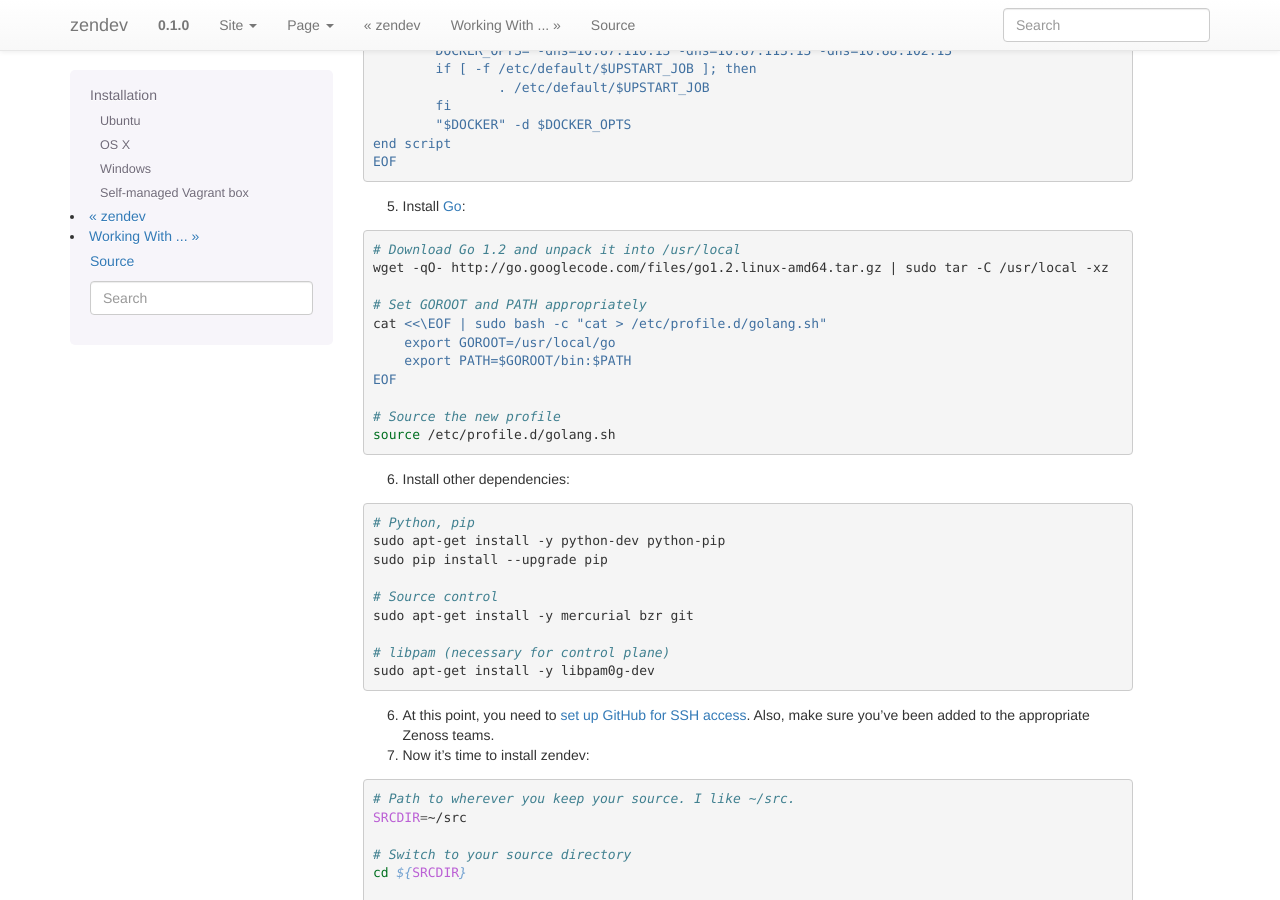
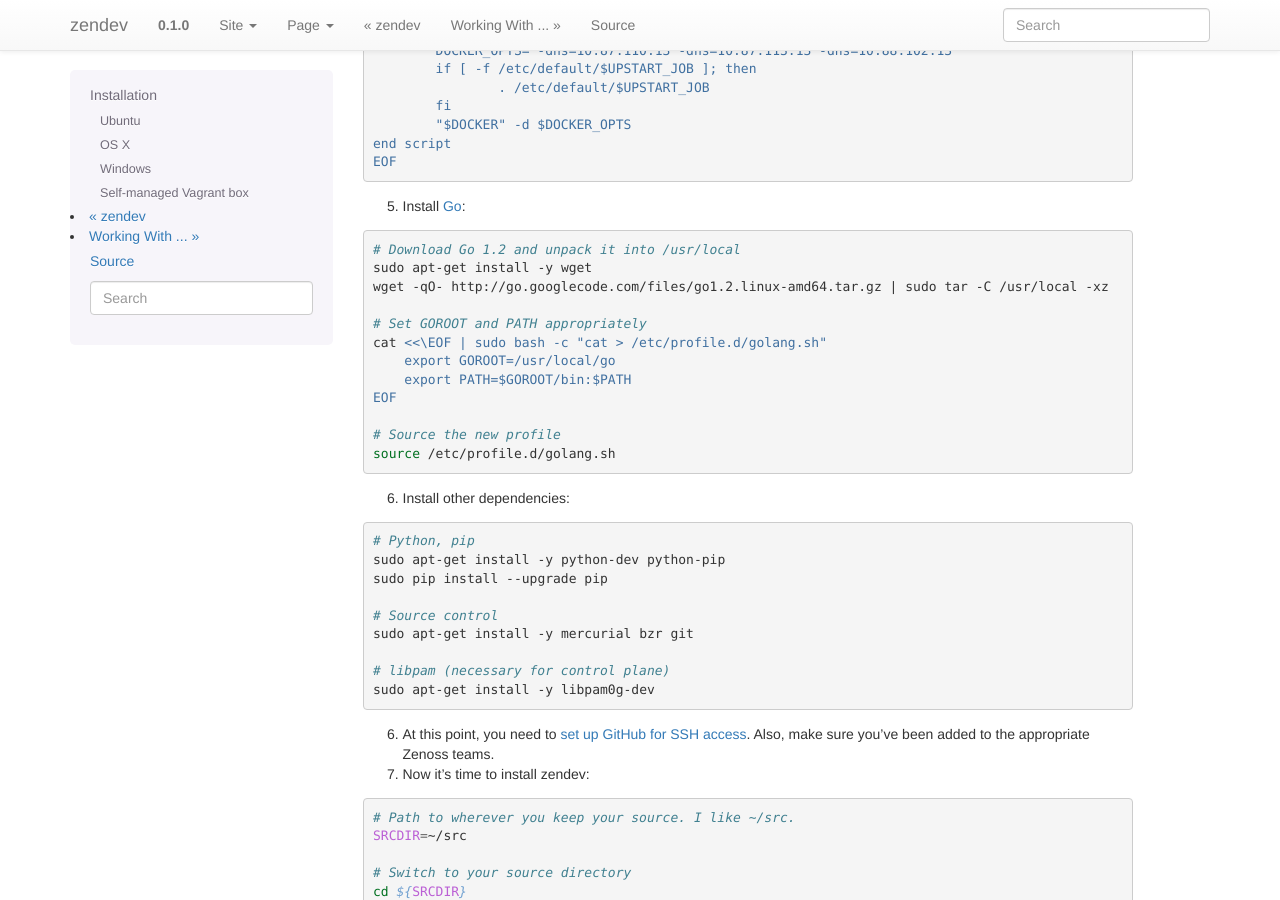
Before and after one commit to zenoss/zendev, a Sphinx documentation site: the page built from docs/installation.rst, in a window 1280 px wide and 900 px high, scrolled down 1332 px. Built offline with Sphinx 7.4.7, drawn with Linux system fonts in a browser that asks for light colours.

Commit message:
Update installation.rst

```diff
--- a/docs/installation.rst
+++ b/docs/installation.rst
@@ -89,6 +89,7 @@
 .. code-block:: bash
 
     # Download Go 1.2 and unpack it into /usr/local
+    sudo apt-get install -y wget
     wget -qO- http://go.googlecode.com/files/go1.2.linux-amd64.tar.gz | sudo tar -C /usr/local -xz
 
     # Set GOROOT and PATH appropriately
```
